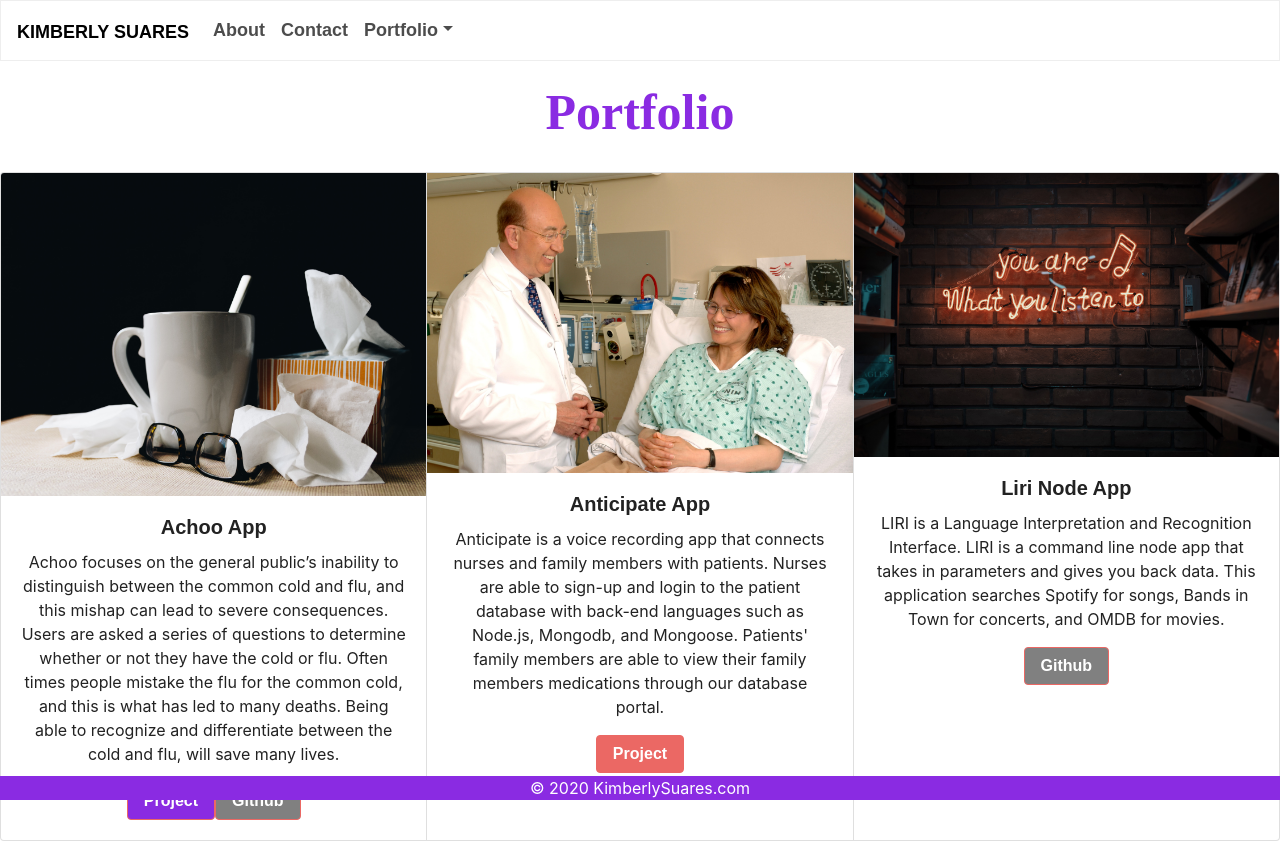
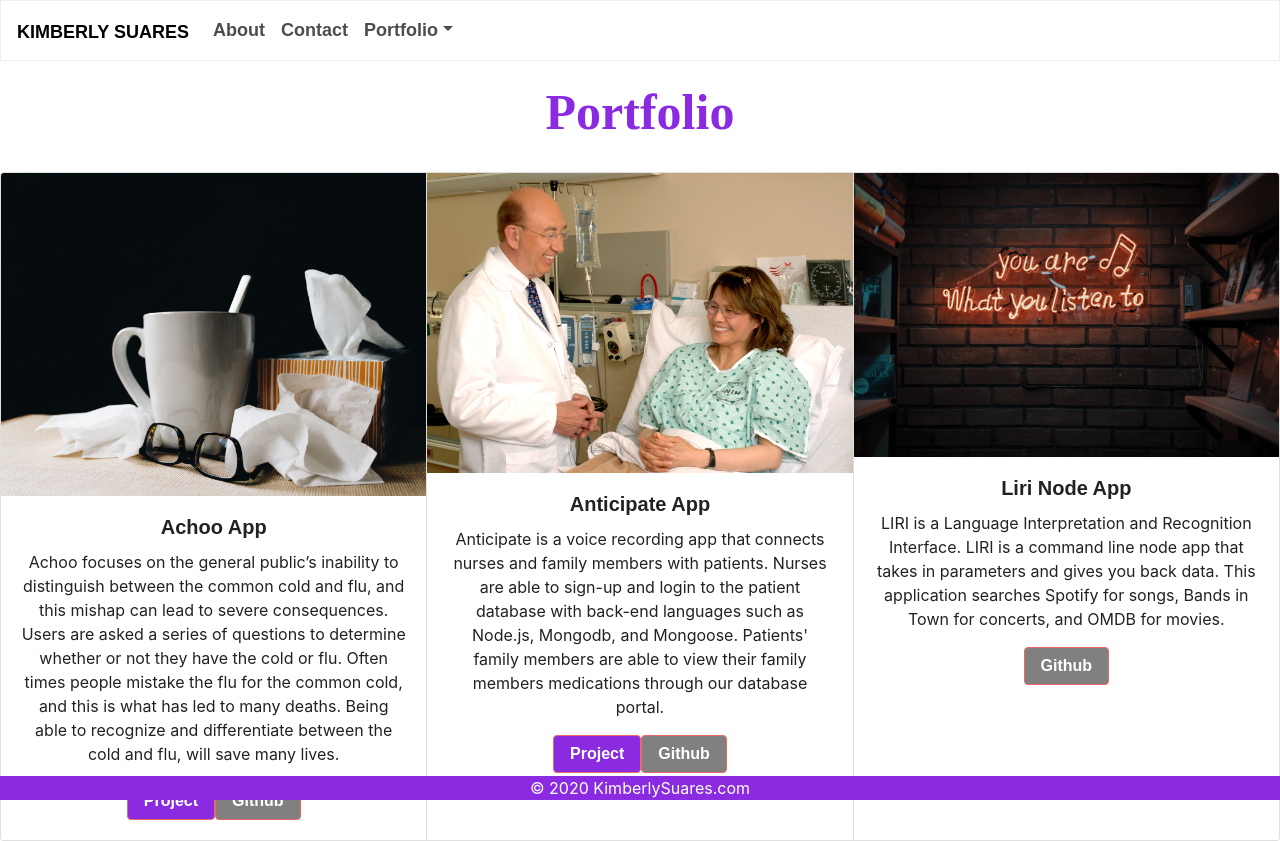
Before and after one commit to ksuares1/kimberly-, a React (Create React App) app in the folder client/: page /portfolio in a window 1280 px wide. Built offline with nearby package versions, Linux system fonts and the light colour scheme; a web font is replaced by a local one.

Commit message:
updated portfolio

```diff
--- a/client/src/components/Portfolio/index.js
+++ b/client/src/components/Portfolio/index.js
@@ -45,8 +45,11 @@ const PortfolioComponent = () => {
             Nurses are able to sign-up and login to the patient database with back-end languages such as Node.js, Mongodb, and Mongoose. Patients' family members are able to view their family members medications through our database portal.
            <p></p>
           </MDBCardText>
-          <MDBBtn href="https://github.com/ksuares1/anticipate" color="primary" size="md">
+          <MDBBtn className="project" href="https://github.com/ksuares1/anticipate" color="primary" size="md">
             Project
+          </MDBBtn>
+          <MDBBtn className="git-btn" href="https://github.com/ksuares1/anticipate" color="primary" size="md">
+            Github
           </MDBBtn>
         </MDBCardBody>
       </MDBCard>
```
